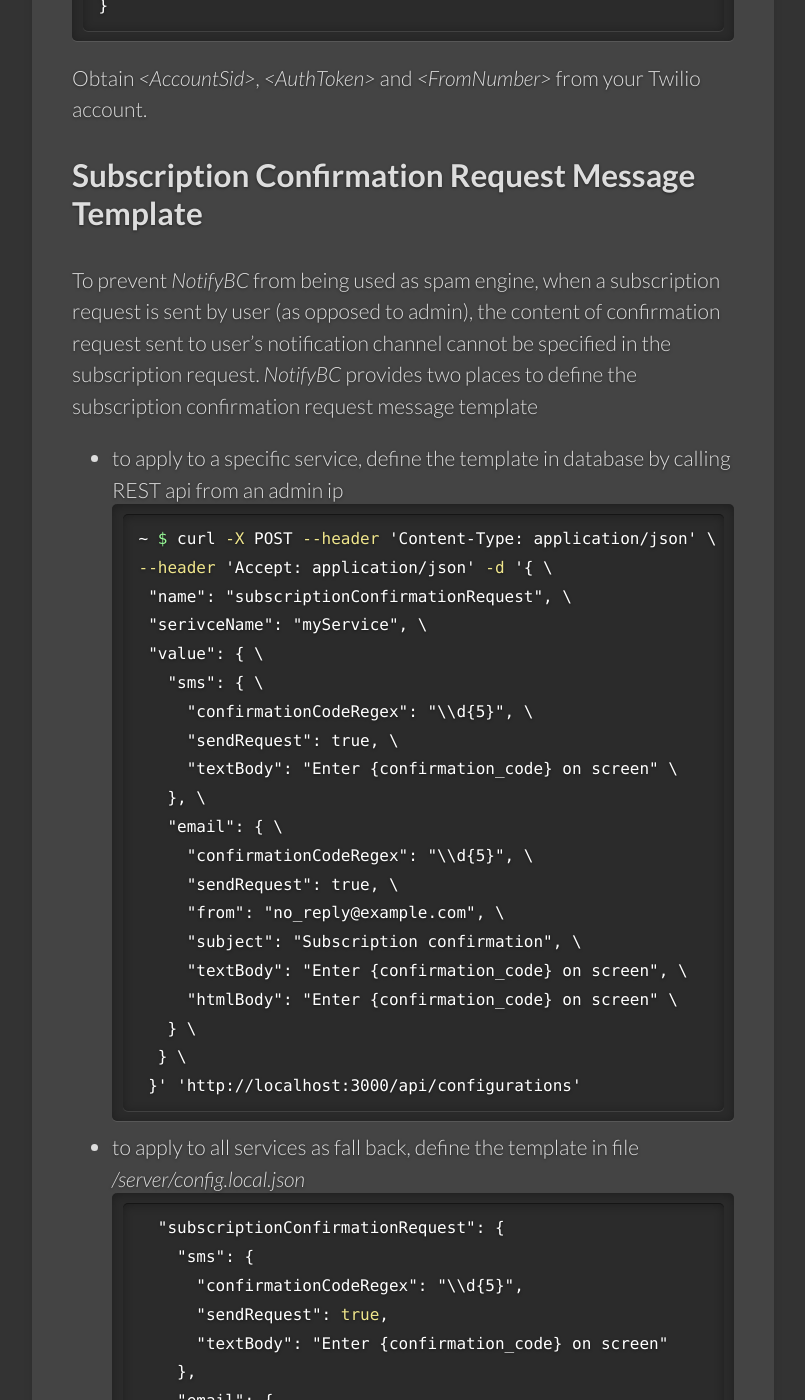
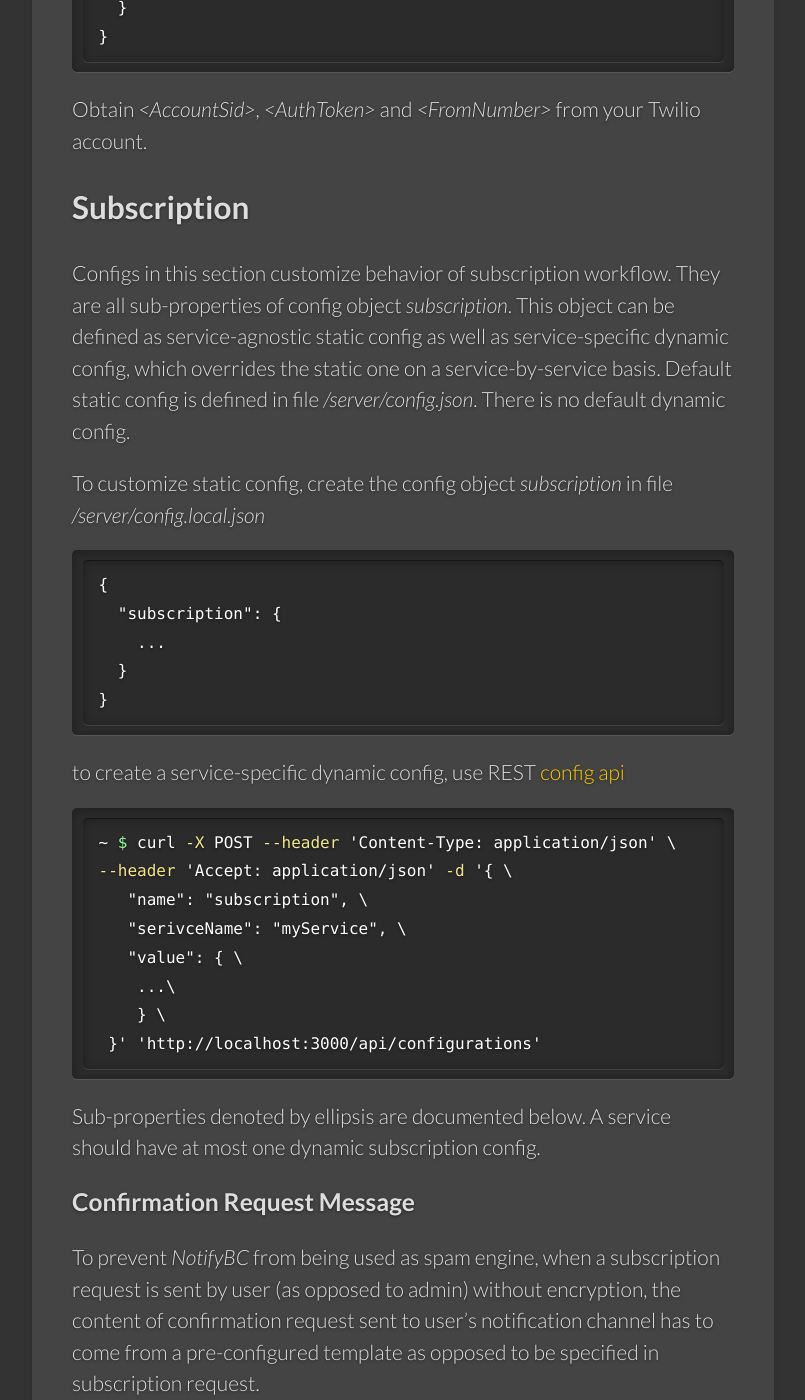
Before and after one commit to bcgov/MyGovBC-notification-server, a Jekyll site: the page built from docs/_docs/configuration.md, in a window 1280 px wide and 1400 px high, scrolled down 4124 px. Shown: the whole window, without its empty margins (139-944 px from the left). Built offline with Jekyll 4.4.1, drawn with Linux system fonts in a browser that asks for light colours; some of the changed text lies outside the part shown.

Commit message:
refactored subscription config; not working yet

````diff
--- a/docs/_docs/configuration.md
+++ b/docs/_docs/configuration.md
@@ -3,10 +3,11 @@ layout: docs
 title: Configuration
 permalink: /docs/configuration/
 ---
-There are two types of configurations - static and dynamic. Static configurations are defined in files or environment variables, requiring restarting app server to take effect, whereas dynamic configurations are defined in databases and updates take effect immediately. Most static configurations are specified in file */server/config.json* conforming to Loopback [config.json docs](https://docs.strongloop.com/display/public/LB/config.json). *NotifyBC* added some additional configurations. If you need to change, instead of updating */server/config.json* file, create [environment-specific file](http://loopback.io/doc/en/lb2/config.json.html#environment-specific-settings) such as */server/config.local.json*.
+There are two types of configurations - static and dynamic. Static configurations are defined in files or environment variables, requiring restarting app server to take effect, whereas dynamic configurations are defined in databases and updates take effect immediately. Most static configurations are specified in file */server/config.json* conforming to Loopback [config.json docs](https://docs.strongloop.com/display/public/LB/config.json). *NotifyBC* added some additional configurations. If you need to change, instead of updating */server/config.json* file, create [environment-specific file](http://loopback.io/doc/en/lb2/config.json.html#environment-specific-settings) such as */server/config.local.json*. Dynamic configs are managed using REST [config api](../configuration/).
+
 <div class="note info">
   <h5>Why Dynamic Configs?</h5>
-  <p>dynamic configs that are saved to database are needed
+  <p>dynamic configs that are saved to database are needed in cases such as
   <ul>
   <li>to allow define service-specific configs such as message templates</li>
   <li>in a multi-node deployment, configs can be generated by one node and share with other nodes</li>
@@ -98,54 +99,59 @@ Add *sms.twilio* config object to file */server/config.local.json*
 ```
 Obtain *\<AccountSid\>*, *\<AuthToken\>* and *\<FromNumber\>* from your Twilio account.
 
-## Subscription Confirmation Request Message Template
-To prevent *NotifyBC* from being used as spam engine, when a subscription request is sent by user (as opposed to admin), the content of confirmation request sent to user's notification channel cannot be specified in the subscription request. *NotifyBC* provides two places to define the subscription confirmation request message template
+## Subscription
+Configs in this section customize behavior of subscription workflow. They are all sub-properties of config object *subscription*. This object can be defined as service-agnostic static config as well as service-specific dynamic config, which overrides the static one on a service-by-service basis. Default static config is defined in file */server/config.json*. There is no default dynamic config.
 
-* to apply to a specific service, define the template in database by calling REST api from an admin ip
+To customize static config, create the config object *subscription* in file */server/config.local.json*
+
+```json
+{
+  "subscription": {
+    ...
+  }
+}
+```
+
+to create a service-specific dynamic config, use REST [config api](../configuration/)
+
 ```sh
 ~ $ curl -X POST --header 'Content-Type: application/json' \
 --header 'Accept: application/json' -d '{ \
-   "name": "subscriptionConfirmationRequest", \
+   "name": "subscription", \
    "serivceName": "myService", \
    "value": { \
-     "sms": { \
-       "confirmationCodeRegex": "\\d{5}", \
-       "sendRequest": true, \
-       "textBody": "Enter {confirmation_code} on screen" \
-     }, \
-     "email": { \
-       "confirmationCodeRegex": "\\d{5}", \
-       "sendRequest": true, \
-       "from": "no_reply@example.com", \
-       "subject": "Subscription confirmation", \
-       "textBody": "Enter {confirmation_code} on screen", \
-       "htmlBody": "Enter {confirmation_code} on screen" \
-     } \
+    ...\
     } \
  }' 'http://localhost:3000/api/configurations'
 ```
-* to apply to all services as fall back, define the template in file */server/config.local.json*
-  ```json
-    "subscriptionConfirmationRequest": {
-      "sms": {
-        "confirmationCodeRegex": "\\d{5}",
-        "sendRequest": true,
-        "textBody": "Enter {confirmation_code} on screen"
-      },
-      "email": {
-        "confirmationCodeRegex": "\\d{5}",
-        "sendRequest": true,
-        "from": "no_reply@example.com",
-        "subject": "Subscription confirmation",
-        "textBody": "Enter {confirmation_code} on screen",
-        "htmlBody": "Enter {confirmation_code} on screen"
-      }
+Sub-properties denoted by ellipsis are documented below. A service should have at most one dynamic subscription config.
+
+### Confirmation Request Message
+To prevent *NotifyBC* from being used as spam engine, when a subscription request is sent by user (as opposed to admin) without encryption, the content of confirmation request sent to user's notification channel has to come from a pre-configured template as opposed to be specified in subscription request.
+
+The following default subscription sub-property *confirmationRequest* defines confirmation request message settings for different channels
+
+```json
+"subscription": {
+  "confirmationRequest": {
+    "sms": {
+      "confirmationCodeRegex": "\\d{5}",
+      "sendRequest": true,
+      "textBody": "Enter {confirmation_code} on screen"
+    },
+    "email": {
+      "confirmationCodeRegex": "\\d{5}",
+      "sendRequest": true,
+      "from": "no_reply@example.com",
+      "subject": "Subscription confirmation",
+      "textBody": "Enter {confirmation_code} on screen",
+      "htmlBody": "Enter {confirmation_code} on screen"
     }
-  ```
+  }
+}
+```
 
-  This template is merged with service-specific template, if defined.
-
-## Anonymous Unsubscription
+### Anonymous Unsubscription
 For anonymous subscription, *NotifyBC* supports one-click opt-out by allowing unsubscription URL provided in notifications. To thwart unauthorized unsubscription attempts, *NotifyBC* implemented and enabled by default two security measurements
 
 * Anonymous unsubscription request requires unsubscription code, which is a random string generated at subscription time. Unsubscription code reduces brute force attack risk by increasing size of key space. Without it, an attacker only needs to successfully guess subscription id. Be aware, however, the unsubscription code has to be embedded in unsubscription link. If the user forwarded a notification to other people, he/she is still vulnerable to unauthorized unsubscription.
@@ -154,21 +160,23 @@ For anonymous subscription, *NotifyBC* supports one-click opt-out by allowing un
 You can customize anonymous unsubscription settings by changing the *anonymousUnsubscription* configuration. Following is the default settings defined in [config.json](https://github.com/bcgov/MyGovBC-notification-server/blob/master/server/config.json)
 
 ```json
-"anonymousUnsubscription": {
-  "code": {
-    "required": true,
-    "regex": "\\d{5}"
-  },
-  "acknowledgements":{
-    "onScreen": {
-      "successMessage": "You have been un-subscribed.",
-      "failureMessage": "Error happened while un-subscribing."
+"subscription": {
+  "anonymousUnsubscription": {
+    "code": {
+      "required": true,
+      "regex": "\\d{5}"
     },
-    "notification":{
-      "email": {
-        "from": "no_reply@example.com",
-        "subject": "Un-subscription acknowledgement",
-        "textBody": "This is to acknowledge you have been un-subscribed from receiving notification for service {service_name}. If you did not authorize this change or if you changed your mind, click {http_host}{rest_api_root}/subscriptions/{subscription_id}/unsubscribe/undo?unsubscriptionCode={unsubscription_code} to revert."
+    "acknowledgements":{
+      "onScreen": {
+        "successMessage": "You have been un-subscribed.",
+        "failureMessage": "Error happened while un-subscribing."
+      },
+      "notification":{
+        "email": {
+          "from": "no_reply@example.com",
+          "subject": "Un-subscription acknowledgement",
+          "textBody": "This is to acknowledge you have been un-subscribed from receiving notification for service {service_name}. If you did not authorize this change or if you changed your mind, click {http_host}{rest_api_root}/subscriptions/{subscription_id}/unsubscribe/undo?unsubscriptionCode={unsubscription_code} to revert."
+        }
       }
     }
   }
@@ -179,10 +187,12 @@ The settings control whether or not unsubscription code is required, its RegEx p
 For on-screen acknowledgement, you can define a redirect URL instead of displaying *successMessage* or *failureMessage*. For example, to redirect on-screen acknowledgement to a page in your app, create following config in file */server/config.local.json*
 
 ```json
-"anonymousUnsubscription": {
-  "acknowledgements":{
-    "onScreen": {
-      "redirectUrl": "https://myapp/unsubscription/acknowledgement"
+"<subscription|value>":{
+  "anonymousUnsubscription": {
+    "acknowledgements":{
+      "onScreen": {
+        "redirectUrl": "https://myapp/unsubscription/acknowledgement"
+      }
     }
   }
 }
@@ -190,15 +200,17 @@ For on-screen acknowledgement, you can define a redirect URL instead of displayi
 If error happened during unsubscription, query string *?err=\<error\>* will be appended to *redirectUrl*.
 
 <a name="anonymousUndoUnsubscription"></a>
-You can customize message displayed on-screen when user clicks revert unsubscription in the acknowledgement notification. The default settings are
+You can customize message displayed on-screen when user clicks revert unsubscription link in the acknowledgement notification. The default settings are
 
 ```json
-"anonymousUndoUnsubscription":{
-  "successMessage": "You have been re-subscribed.",
-  "failureMessage": "Error happened while re-subscribing."
+"subscription": {
+  "anonymousUndoUnsubscription":{
+    "successMessage": "You have been re-subscribed.",
+    "failureMessage": "Error happened while re-subscribing."
+  }
 }
 ```
-Again, you can redirect the message page by supplying *anonymousUndoUnsubscription.redirectUrl* in file */server/config.local.json* .
+You can redirect the message page by defining *anonymousUndoUnsubscription.redirectUrl*.
 
 ## Broadcast Notification Task Concurrency
 When handling a broadcast push notification, *NotifyBC* sends messages concurrently to improve performance. The configuration object *broadcastNotificationTaskConcurrency* defines the concurrency level. By default it is 100. To change, add following object to */server/config.local.json* :
````
Also changed, not shown: common/mixins/common.js (+26 -0 lines), common/models/subscription.js (+6 -6 lines), server/config.json (+7 -1 lines).
